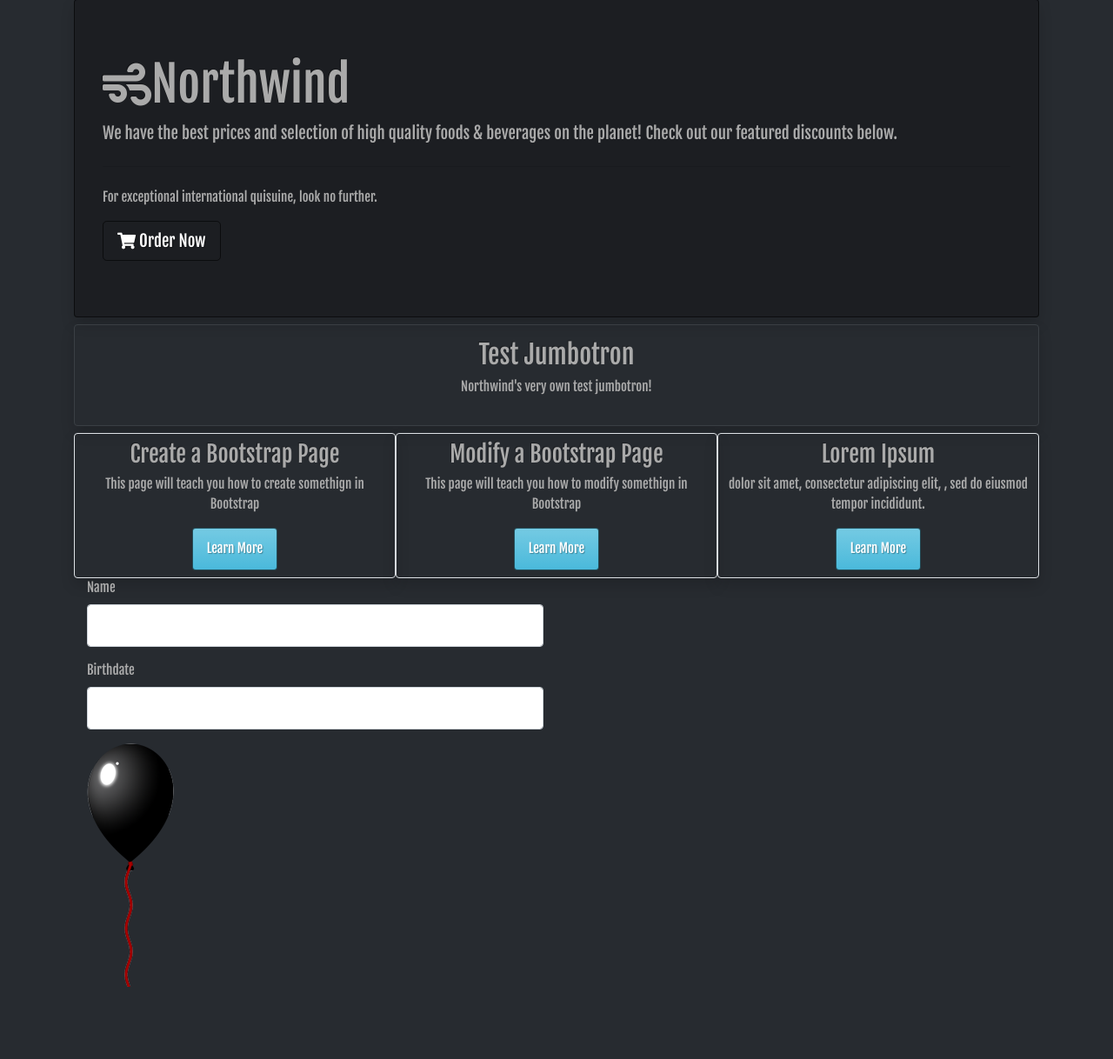
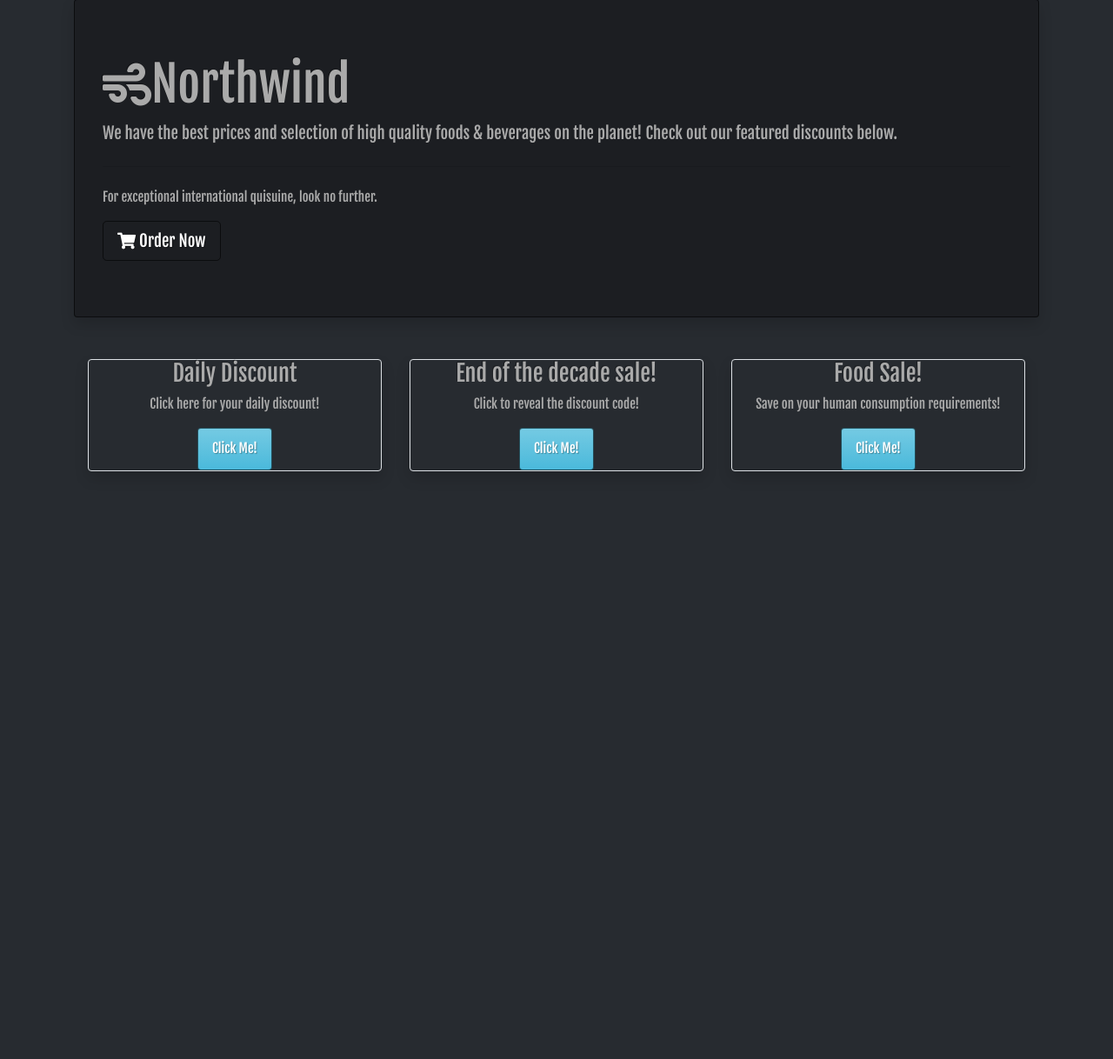
Before and after one commit to DeifiedExile/Northwind, an ASP.NET Core app: page / in a window 1280 px wide. Shown: the part 66-1284 px from the top of the page at 87% size. After the commit the page ends 608 px from the top, so only its background shows below. Run offline with ASP.NET Core 8, Linux system fonts and the light colour scheme; some libraries are stand-ins or nearby versions.

Commit message:
Added content to cards. Configured toast to appear with discount info in upper right. Configured toast to be dismissed on esc keydown

```diff
--- a/Views/Home/Index.cshtml
+++ b/Views/Home/Index.cshtml
@@ -1,4 +1,4 @@
-<div class="jumbotron  shadow my-2 rounded">
+<div class="jumbotron shadow mt-2 rounded">
     <h1 class="display-4"><i class="fas fa-wind"></i>Northwind</h1>
     <p class="lead">We have the best prices and selection of high quality foods &amp; beverages on the planet! Check out our featured discounts below.</p>
     <hr class="my-4">
@@ -11,38 +11,60 @@
 
 
 }
-<div class="jumbotron-fluid border border-primary p-3 my-2 shadow rounded text-center">
+@*<div class="jumbotron-fluid border border-primary p-3 my-2 shadow rounded text-center">
     <h2>Test Jumbotron</h2>
     <p>Northwind's very own test jumbotron!</p>
-</div>
-<div class="container">
+</div>*@
+<div class="container-fluid">
 
     <div class="row">
-        <div class="container col-md-4 col-sm-6  p-2 shadow border rounded text-center">
-            <h3>Create a Bootstrap Page</h3>
-            <p>
-                This page will teach you how to create somethign in Bootstrap
-            </p>
-            <button type="button" class="btn btn-info info" id="clickMe">Learn More</button>
-        </div>
-        <div class="container col-md-4 col-sm-6  p-2 shadow border rounded text-center">
-            <h3>Modify a Bootstrap Page</h3>
-            <p>
-                This page will teach you how to modify somethign in Bootstrap
-            </p>
-            <button type="button" class="btn btn-info">Learn More</button>
-        </div>
-        <div class="container col-md-4 col-sm-6  p-2 shadow border rounded text-center">
-            <h3>Lorem Ipsum</h3>
-            <p>
-                dolor sit amet, consectetur adipiscing elit, , sed do eiusmod tempor incididunt.
-            </p>
-            <button type="button" class="btn btn-info">Learn More</button>
+        <div class="container col-md-4 col-sm-6  p-3">
+            <div class="container col-12 shadow border rounded text-center">
+                <h3>Daily Discount</h3>
+                <p>
+                    Click here for your daily discount!
+                </p>
+                <button type="button" class="btn btn-info info clickMe" data-sale="1">Click Me!</button>
+
+            </div>
+         </div>
+        <div class="container col-md-4 col-sm-6  p-3">
+            <div class="container col-12 shadow border rounded text-center">
+                <h3>End of the decade sale!</h3>
+                <p>
+                    Click to reveal the discount code!
+                </p>
+                <button type="button" class="btn btn-info info clickMe" data-sale="10">Click Me!</button>
+            </div>
         </div>
 
+        <div class="container col-md-4 col-sm-6  p-3">
+            <div class="container col-12 shadow  border rounded text-center">
+                <h3>Food Sale!</h3>
+                <p>
+                    Save on your human consumption requirements!
+                </p>
+                <button type="button" class="btn btn-info info clickMe" data-sale="6e6f74206120726f626f74">Click Me!</button>
+            </div>
+         </div>
     </div>
 </div>
-<div class="container">
+
+<div class="toast text-center" style="position: absolute; top: 100px; right: 10px;">
+    <div class="toast-header " id="toast">
+        <div class="text-left mr-1">
+            <button type="button" class="btnCloseToast">X</button>
+        </div>
+        <div class="text-center mx-1">
+            <span id="tstTitle"></span>
+        </div>
+    </div>
+    <div class="toast-body text-center">
+        <span id="discountCode"></span>
+    </div>
+</div>
+
+@*<div class="container">
     <div class="row">
         <div class="col-md-6">
             <div class="form-group">
@@ -59,13 +81,4 @@
 <div class="col-md-6">
     <img src="~/img/black.png" id="bloon"/>
 
-</div>
-<div class="toast">
-    <div class="toast-header" id="toast">
-        <button type="button" class="btnCloseToast">X</button>
-        Toast
-    </div>
-    <div class="toast-body">
-        Butter
-    </div>
-</div>
+</div>*@
--- a/wwwroot/js/client.js
+++ b/wwwroot/js/client.js
@@ -2,17 +2,35 @@ $(function(){
     //alert("Hello World");
 });
 $(document).ready(function () {
+    console.log('here');
 
-    var toastAudio = new Audio('');
-    toastAudio.src = "~/media/toast.wave";
+    //toastAudio.src = "~/media/toast.wave";
 
-    $('#clickMe').on('click', function () {
+    $('.clickMe').on('click', function () {
+        console.log($(this).data('sale'));
         $('.toast').toast({ autohide: false }).toast('show');
-        toastAudio.currentTime = 0;
-        toastAudio.play();
+        if ($(this).data('sale') === 1) {
+            $('#discountCode').html('daily2019');
+            $('#tstTitle').html('Your Daily Discount Code');
+        }
+        else if ($(this).data('sale') === 10) {
+            $('#discountCode').html('dec2019');
+            $('#tstTitle').html('Your Decade Discount Code');
+        }
+        else if ($(this).data('sale') === "6e6f74206120726f626f74") {
+            $('#discountCode').html('gorn2019');
+            $('#tstTitle').html('Your Consumables Discount Code');
+        }
+        //toastAudio.currentTime = 0;
+        //toastAudio.play();
     });
     $('.btnCloseToast').on('click', function () {
         $(this).parents().toast('hide');
+    })
+    $(document).on('keyup', function (e) {
+        if (e.which === 27) {
+            $('.toast').toast('hide');
+        }
     })
 
     $('#birthday').datepicker();
```
